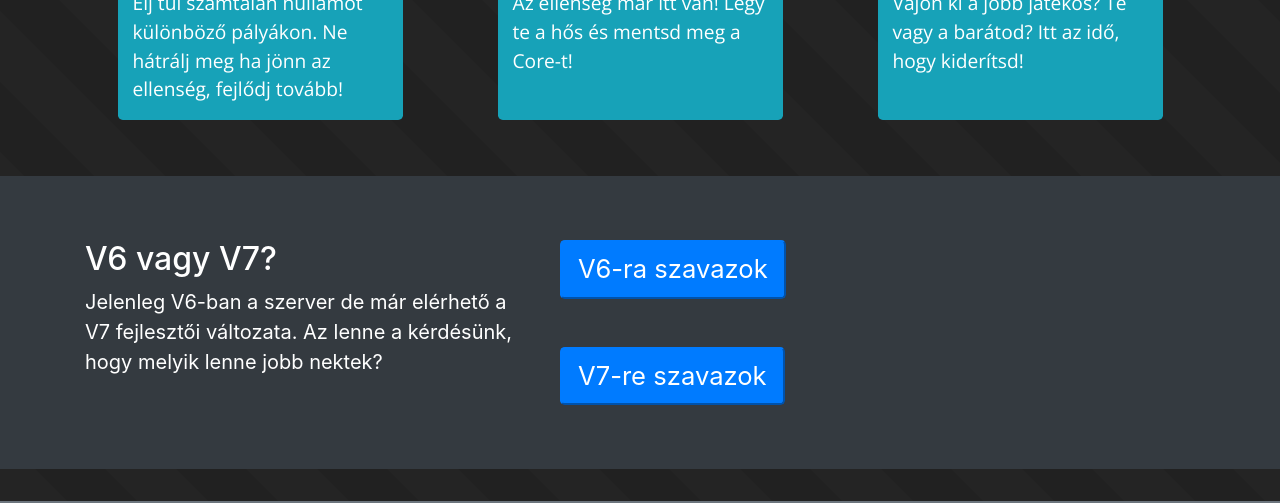
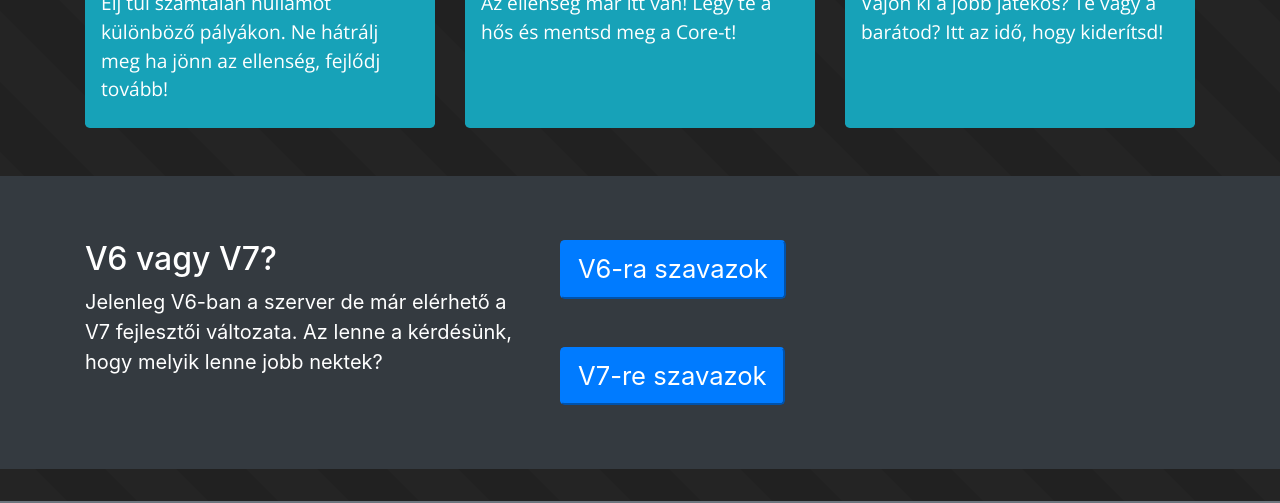
Before and after one commit to VajdaSimon/bs_big_proj, a website: page index.html in a window 1280 px wide. Shown: the part 553-1056 px from the top of the page. Drawn offline with nearby package versions, Linux system fonts and the light colour scheme.

Commit message:
publikálásra kész

```diff
--- a/index.html
+++ b/index.html
@@ -60,17 +60,23 @@
                 <div class="col-12 text-center">
                     <h1>Szervereink</h1>
                 </div>
-                <div class="col-lg-3 col-12 col-md-5 bg-info mx-auto my-2">
+                <div class="col-lg-4 col-md-6 col-12 my-2">
+                    <div class="bg-info px-3" style="width: 100%; height: 100%;">
                         <h2 class="my-2">Survival</h2>
                         <p>Élj túl számtalan hullámot különböző pályákon. Ne hátrálj meg ha jönn az ellenség, fejlődj tovább!</p>
                     </div>
-                <div class="col-lg-3 col-12 col-md-5 bg-info mx-auto my-2">
+                </div>
+                <div class="col-lg-4 col-md-6 col-12 my-2">
+                    <div class="bg-info px-3" style="width: 100%; height: 100%;">
                         <h2 class="my-2">Attack</h2>
                         <p>Az ellenség már itt van! Légy te a hős és mentsd meg a Core-t!</p>
                     </div>
-                <div class="col-lg-3 col-12 col-md-5 bg-info mx-auto my-2">
+                </div>
+                <div class="col-lg-4 col-md-6 col-12 my-2 mx-auto">
+                    <div class="bg-info px-3" style="width: 100%; height: 100%;">
                         <h2 class="my-2">1v1</h2>
                         <p>Vajon ki a jobb játékos? Te vagy a barátod? Itt az idő, hogy kiderítsd!</p>
+                    </div>
                 </div>
             </div>
         </div>
--- a/main.js
+++ b/main.js
@@ -188,10 +188,10 @@ function adatokKiir() {
                 }
                 else {
                     if (nameColor(adatokMod[szam].players[i].name, adatokMod[szam].players[i].stripName, adatokMod[szam].players[i].hexColor) != "hiba") {
-                        document.getElementById(mod[szam] + "_players_list").innerHTML += nameColor(adatokMod[szam].players[i].name, adatokMod[szam].players[i].stripName, adatokMod[szam].players[i].hexColor)
+                        document.getElementById(mod[szam] + "_players_list").innerHTML += nameColor(adatokMod[szam].players[i].name, adatokMod[szam].players[i].stripName, adatokMod[szam].players[i].hexColor) + "<br>"
                     }
                     else {
-                        document.getElementById(mod[szam] + "_players_list").innerHTML += renderString(adatokMod[szam].players[i].name)
+                        document.getElementById(mod[szam] + "_players_list").innerHTML += renderString(adatokMod[szam].players[i].name) + "<br>"
                     }
                 }
             }
--- a/server.js
+++ b/server.js
@@ -20,7 +20,6 @@ app.get('/api/status', (req, res) => {
 });
 
 app.get('/api/mindustry-szavazas', (req, res) => {
-    res.setHeader('Access-Control-Allow-Origin', 'http://localhost:8080');
     res.writeHead(200, {'Content-Type': 'text/html'});
     res.write(String(szavazas));
     return res.end();
```
Lines whose indentation alone changed are shown as unchanged.
